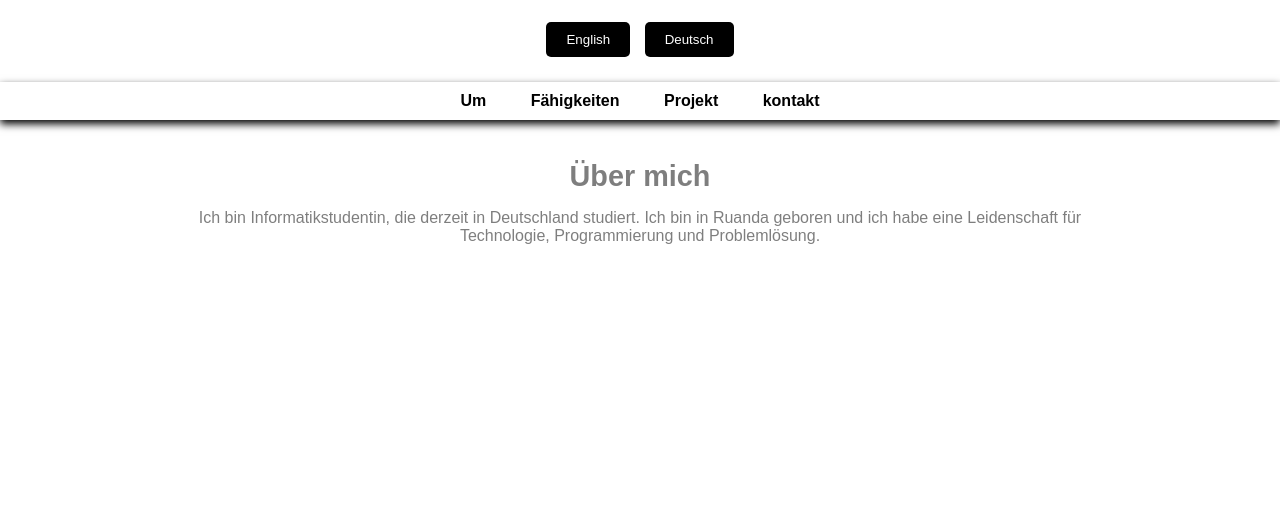
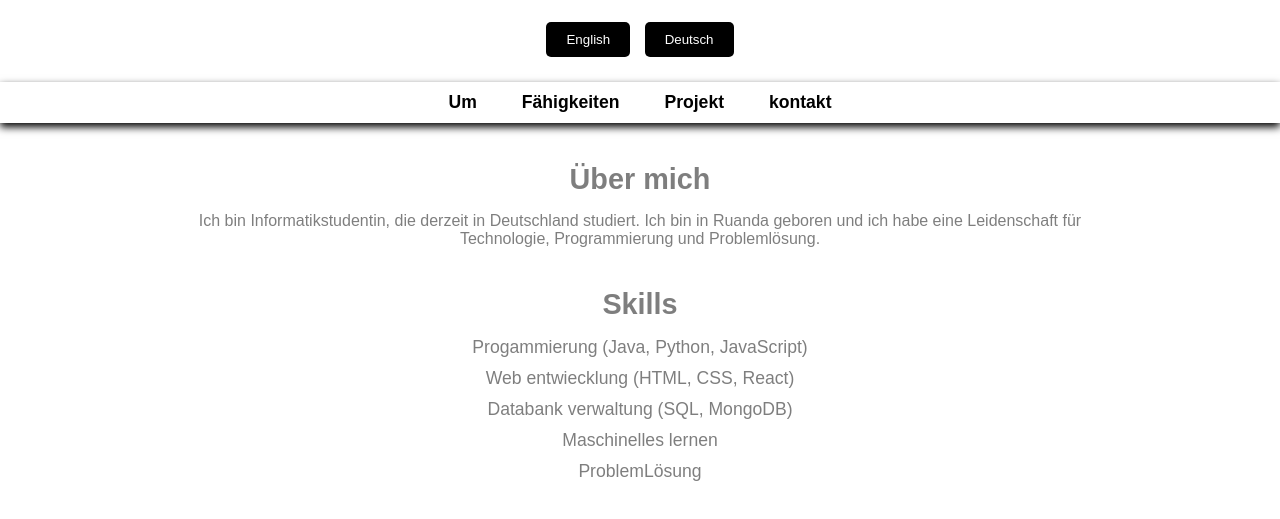
Before and after one commit to samilairadukunda/Samila-portfolia, a plain HTML site: page index.html in a window 1280 px wide. Both pictures are taken after a click on the button "Deutsch". Shown: the part 289-808 px from the top of the page. Drawn offline with Linux system fonts and the light colour scheme.

Commit message:
feature(ui):skills section (#15)
-skills transilation

 [Delivers #14]

```diff
--- a/index.html
+++ b/index.html
@@ -47,6 +47,16 @@
                 I am a computer science student currently studying in Germany. I was born in Rwanda and have a passion for technology, coding, and problem-solving.
             </p>
         </section>
+        <section id="skills" class="section fade">
+            <h2 id="skills-title">Skills</h2>
+            <ul>
+                <li id="skill1">Programming (Java, Python, JavaScript)</li>
+                <li id="skill2">Web Development (HTML, CSS, React)</li>
+                <li id="skill3">Database Management (SQL, MongoDB)</li>
+                <li id="skill4">Machine Learning</li>
+                <li id="skill5">Problem Solving</li>
+            </ul>
+        </section>
     </main>
     <script src="./js/main.js"></script>
 </body>
--- a/js/main.js
+++ b/js/main.js
@@ -8,6 +8,11 @@ const translations = {
         contact: "Contact",
         aboutTitle: "About Me",
         aboutDescription: " I am a computer science student currently studying in Germany. I was born in Rwanda and have a passion for technology, coding, and problem-solving. ",
+        skills1: "Programming (Java, Python, JavaScript)",
+        skills2: "Web Development (HTML, CSS, React)",
+        skills3: "Database Management (SQL, MongoDB)",
+        skills4: "Machine Learning",
+        skill5: "Problem Solving",
     },
     de: {
         name: "Samila Iradukunda ",
@@ -18,6 +23,11 @@ const translations = {
         contact: "kontakt",
         aboutTitle: "Über mich",
         aboutDescription: "Ich bin Informatikstudentin, die derzeit in Deutschland studiert. Ich bin in Ruanda geboren und ich habe eine Leidenschaft für Technologie, Programmierung und Problemlösung.",
+        skills1: "Progammierung (Java, Python, JavaScript)",
+        skills2: "Web entwiecklung (HTML, CSS, React)",
+        skills3: "Databank verwaltung (SQL, MongoDB)",
+        skills4: "Maschinelles lernen ",
+        skills5: "ProblemLösung",
     },
 };
 
@@ -42,4 +52,9 @@ function updateContent(language) {
         translations[language].aboutTitle;
     document.getElementById("about-description").innerText =
         translations[language].aboutDescription;
+    document.getElementById("skill1").innerText = translations[language].skills1;
+    document.getElementById("skill2").innerText = translations[language].skills2;
+    document.getElementById("skill3").innerText = translations[language].skills3;
+    document.getElementById("skill4").innerText = translations[language].skills4;
+    document.getElementById("skill5").innerText = translations[language].skills5;
 }
--- a/styles/global.css
+++ b/styles/global.css
@@ -119,3 +119,13 @@ h2 {
 .section:hover {
     opacity: 1;
 }
+
+ul {
+    list-style: none;
+    padding: 0;
+}
+
+li {
+    font-size: 1.1rem;
+    margin-bottom: 10px;
+}
```
